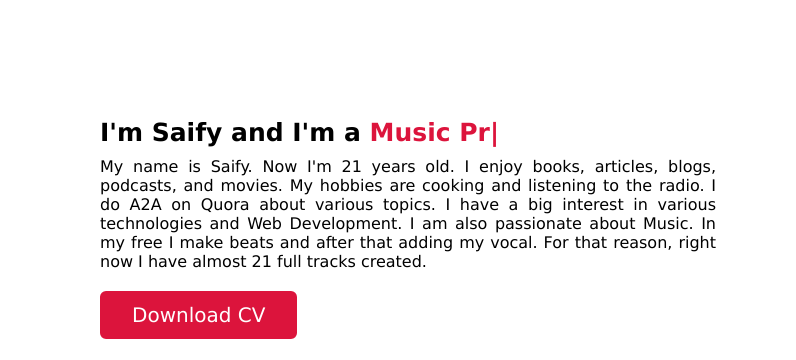
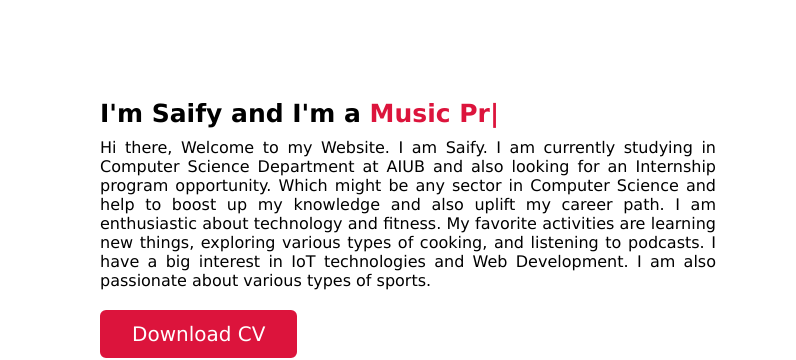
Before and after one commit to Saify007/spps, a plain HTML site: page index.html in a window 1280 px wide. Shown: the part 1000-1360 px from the top of the page, 484-1280 px from the left. Drawn offline with nearby package versions, Linux system fonts and the light colour scheme.

Commit message:
Update index.html

```diff
--- a/index.html
+++ b/index.html
@@ -64,11 +64,7 @@
                 </div>
                 <div class="column right">
                     <div class="text">I'm Saify and I'm a <span class="typing-2"></span></div>
-                    <p>My name is Saify. Now I'm 21 years old.
-                        I enjoy books, articles, blogs, podcasts, and movies. My hobbies are cooking and listening to the radio. I do A2A on Quora about various topics. I have a big interest in various technologies and Web Development.
-                        I am also passionate about Music. In my free
-                        I make beats and after that adding my vocal.
-                        For that reason, right now I have almost 21 full tracks created.</p>
+                    <p>Hi there, Welcome to my Website. I am Saify. I am currently studying in Computer Science Department at AIUB and also looking for an Internship program opportunity. Which might be any sector in Computer Science and help to boost up my knowledge and also uplift my career path. I am enthusiastic about technology and fitness. My favorite activities are learning new things, exploring various types of cooking, and listening to podcasts. I have a big interest in IoT technologies and Web Development. I am also passionate about various types of sports.</p>
                     <a href="#">Download CV</a>
                 </div>
             </div>
@@ -230,7 +226,7 @@
 
     <!-- footer section start -->
     <footer>
-        <span>Created By Lokosavik</a> | <span class="far fa-copyright"></span> 2021 All rights reserved.</span>
+        <span>Created By Lokosavik</a> | <span class="far fa-copyright"></span> 2022 All rights reserved.</span>
     </footer>
 
     <script src="script.js"></script>
```
